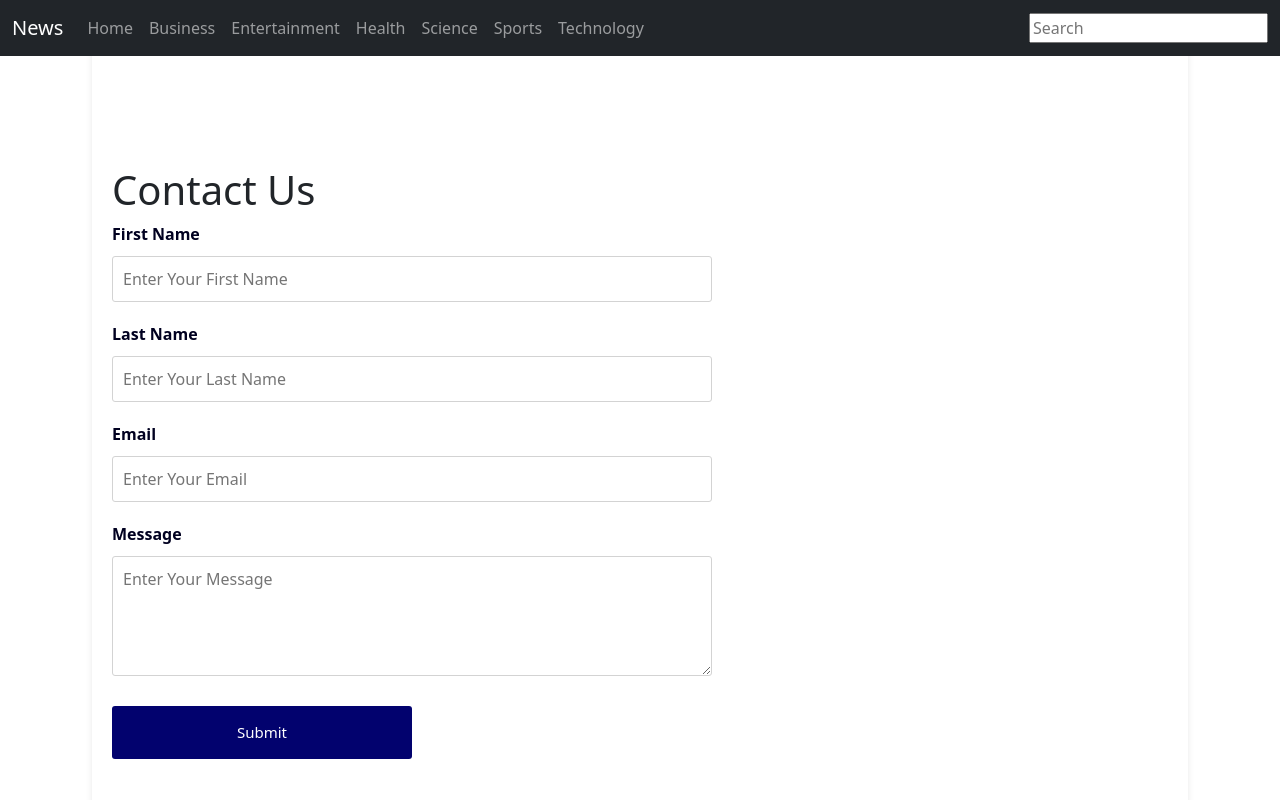
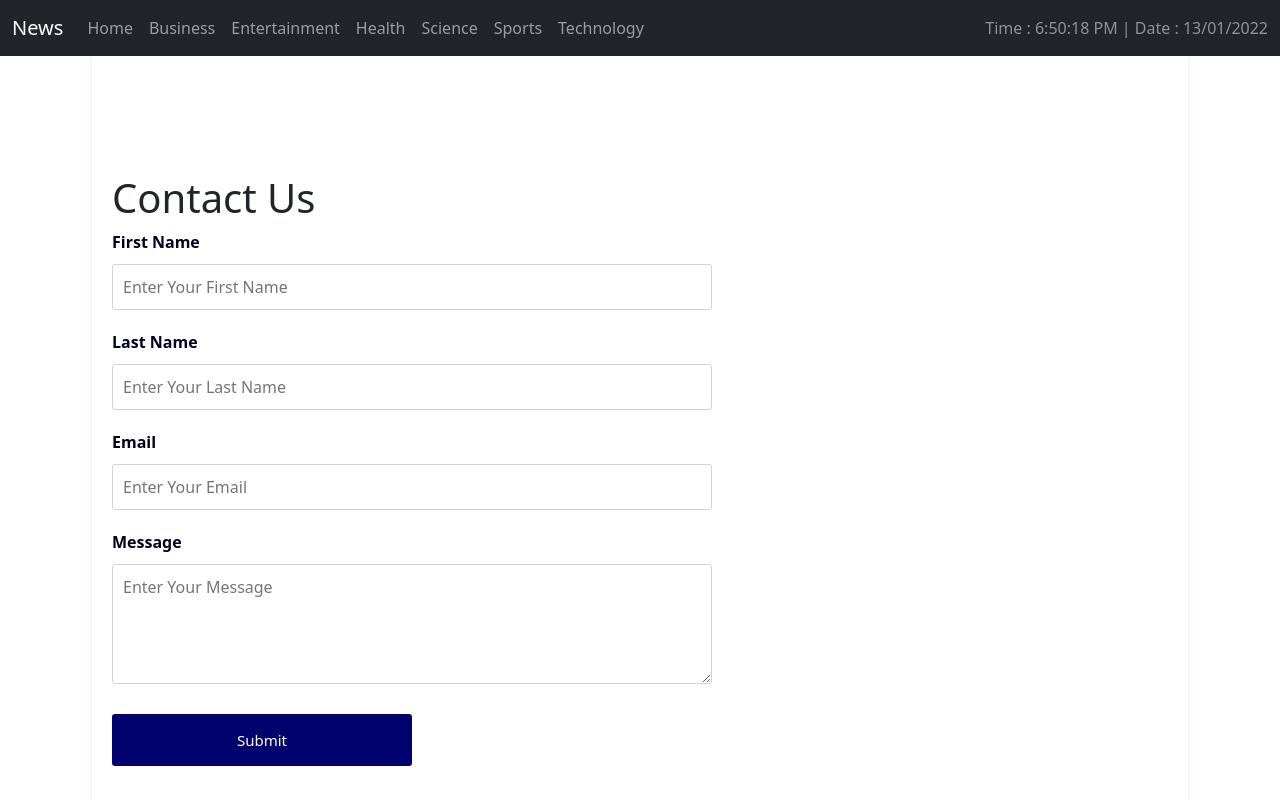
Before and after one commit to Prajwal-Ratnaparkhe/React-Project-News-Api_1, a React (Create React App) app: page /feedback in a window 1280 px wide. Shown: the top 800 px of the page. Built offline with nearby package versions, Linux system fonts and the light colour scheme.

Commit message:
Date and Time

```diff
--- a/package.json
+++ b/package.json
@@ -7,6 +7,7 @@
     "@testing-library/jest-dom": "^5.14.1",
     "@testing-library/react": "^11.2.7",
     "@testing-library/user-event": "^12.8.3",
+    "dateformat": "^5.0.2",
     "firebase": "^8.10.0",
     "react": "^17.0.2",
     "react-dom": "^17.0.2",
--- a/src/App.css
+++ b/src/App.css
@@ -27,6 +27,13 @@
 .App-link {
   color: #61dafb;
 }
+
+
+.hdate{
+  color: rgba(255,255,255,0.5);
+}
+
+
 
 /*****************************************  Feedback ****************************************/
 
@@ -59,7 +66,7 @@
 }
 
 .form > h1 {
-  margin-top: 25px;
+  margin-top: 40px;
 }
 
 .form > input,
--- a/src/App.js
+++ b/src/App.js
@@ -11,6 +11,7 @@ import Feedback from './Components/Feedback';
 
 
 
+
 const App = () => {
 
   return (
@@ -19,6 +20,9 @@ const App = () => {
 
 
       <Router >
+
+
+
 
 
 
--- /dev/null
+++ b/src/Components/DateTi.js
@@ -0,0 +1,33 @@
+import React, { useState } from "react";
+
+const DateTi = () => {
+  let time = new Date().toLocaleTimeString();
+
+  let date = new Date().toLocaleDateString("en-GB");
+
+  const [ctime, setCtime] = useState(time);
+
+  const [cdate, setDate] = useState(date);
+
+  const UpdateTime = () => {
+    time = new Date().toLocaleTimeString();
+    setCtime(time);
+  };
+
+  const UpdateDate = () => {
+    date = new Date().toLocaleDateString("en-GB");
+    setDate(date);
+  };
+
+  setInterval(UpdateTime, 1000);
+
+  setInterval(UpdateDate, 1000);
+
+  return (
+    <div>
+      Time : <span> {ctime} </span> | Date : <span> {cdate} </span>
+    </div>
+  );
+};
+
+export default DateTi;
--- a/src/Components/NavBar.js
+++ b/src/Components/NavBar.js
@@ -1,6 +1,7 @@
 import React from 'react'
 import { Link } from "react-router-dom";
-import Search from './Search';
+import DateTi from './DateTi';
+
 
 
 const NavBar = (props) => {
@@ -23,7 +24,7 @@ const NavBar = (props) => {
                             <li className="nav-item"><Link className="nav-link" to="/sports">Sports</Link></li>
                             <li className="nav-item"><Link className="nav-link" to="/technology">Technology</Link></li>
                         </ul>
-                     <Search/>
+                        <div className="hdate">   <DateTi />  </div>
                     </div>
                 </div>
             </nav>
--- a/src/Components/NewsItem.js
+++ b/src/Components/NewsItem.js
@@ -32,12 +32,12 @@ const NewsItem = (props) => {
         <div className="card-body">
           <h5 className="card-title"> {title} </h5>
           <p className="card-text">{description}</p>
-          <p className="author">
+          <span className="author">
             <div className="text-muted">
               By {!author ? "Unknown" : author} on{" "}
               {new Date(date).toGMTString()}
             </div>
-          </p>
+          </span>
 
           <div className="btn">
             <a
--- a/src/Components/Search.js
+++ /dev/null
@@ -1,54 +0,0 @@
-import React from 'react'
-
-
-
- const Search = (props) => {
-
-
-    /*
-
-    const {onSearch}=props;
-
-
-
-
-    const [searchText, setSearchText] = useState(' ');
-
-    const handelInput = (event) => {
-
-        const text = event.target.value;
-        setSearchText (text)
-    }
-
-    const handelEnterKeyPressed = (event) => {
-        if(event.key === "Enter") {
-            onSearch(searchText);
-        }
-    };
-*/
-
-
-
-
-
-    return (
-        <div>
-
-            <>
-
-
-
-                    <input className="control mr-sm-2"  type="search"  /* onChange={(e) => searchItems(e.target.value)} /* onKeyPress={handelEnterKeyPressed} value={searchText} */  placeholder="Search" aria-label="Search" />
-
-
-
-
-
-
-            </>
-
-        </div>
-    );
-}
-
-export default Search;
--- a/src/index.css
+++ b/src/index.css
@@ -19,9 +19,10 @@ footer {
   padding: 5 rem 0;
   background-color: #182334;
   color: #fff;
-  margin-top: 20px;
+  margin-top: auto;
   position: relative;
-  clear: both;
+
+
 }
 
 
```
Also changed, not shown: 1 other file (tests, documents, lock files or other folders).
